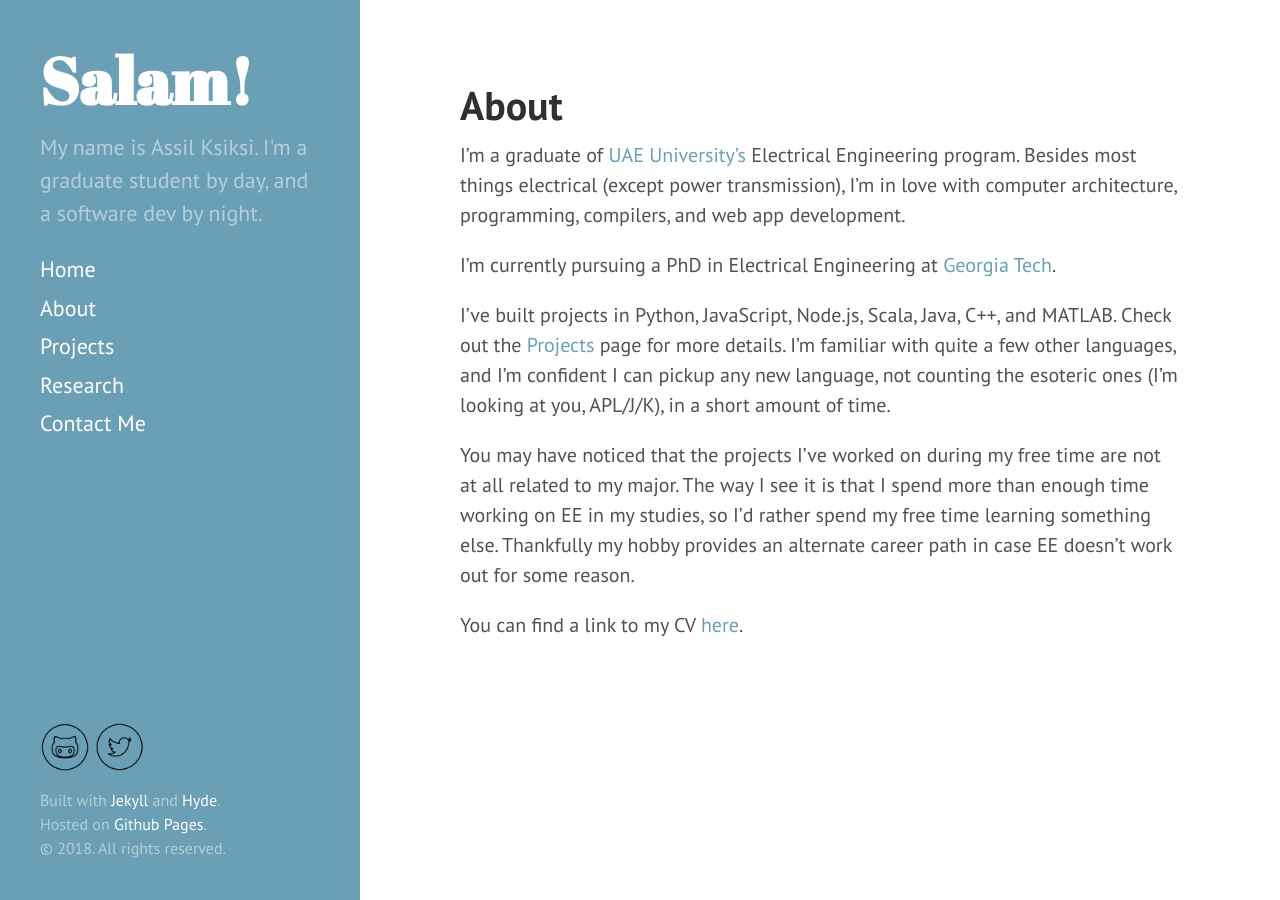
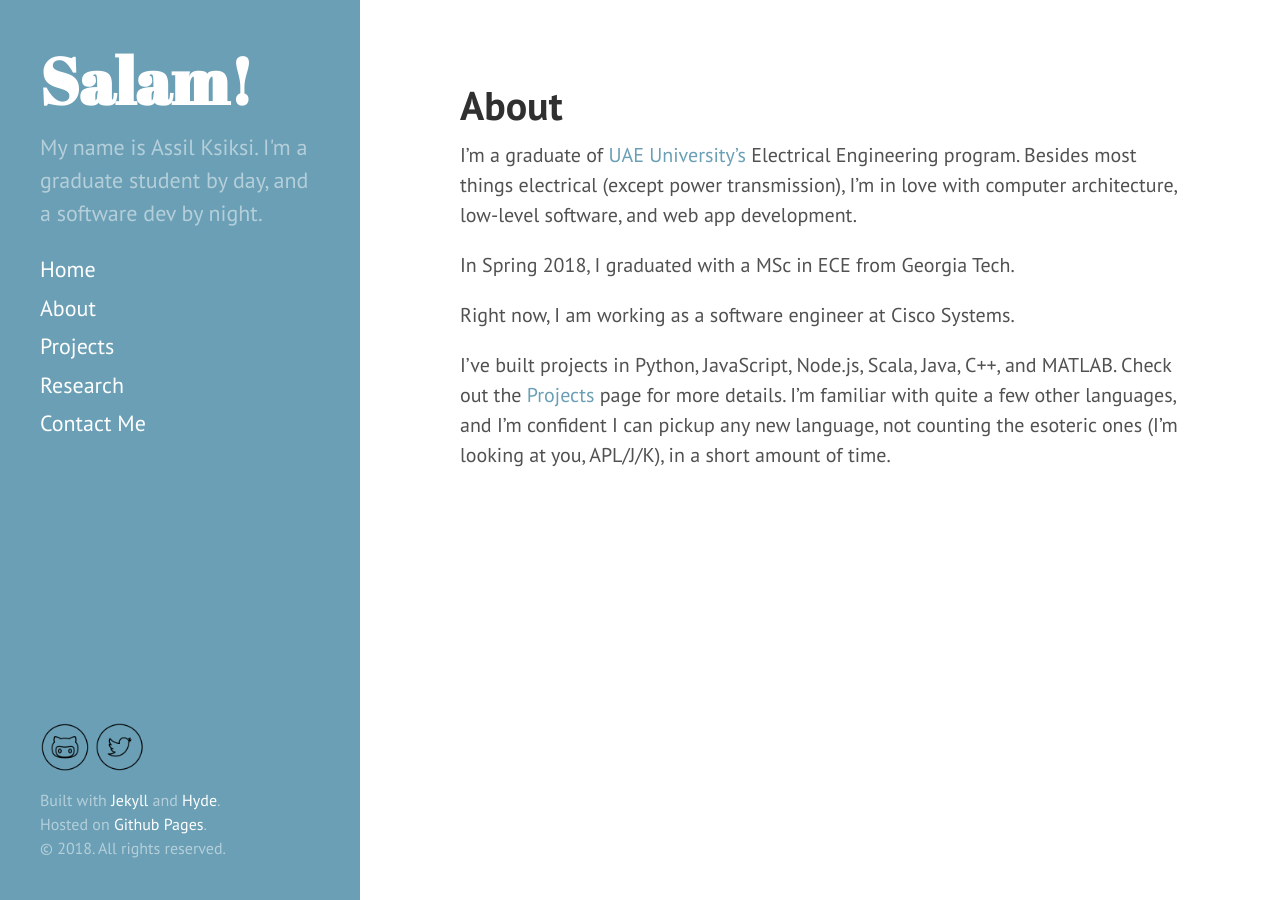
Before and after one commit to aksiksi/blog, a Jekyll site: the page built from about/index.md, in a window 1280 px wide. Built offline with Jekyll 4.4.1, drawn with Linux system fonts in a browser that asks for light colours.

Commit message:
Changes to about and contact pages

```diff
--- a/about/index.md
+++ b/about/index.md
@@ -3,12 +3,10 @@ layout: page
 title: About
 ---
 
-I'm a graduate of [UAE University's](https://www.uaeu.ac.ae/en/) Electrical Engineering program. Besides most things electrical (except power transmission), I'm in love with computer architecture, programming, compilers, and web app development.
+I'm a graduate of [UAE University's](https://www.uaeu.ac.ae/en/) Electrical Engineering program. Besides most things electrical (except power transmission), I'm in love with computer architecture, low-level software, and web app development.
 
-I'm currently pursuing a PhD in Electrical Engineering at [Georgia Tech](https://www.ece.gatech.edu/).
+In Spring 2018, I graduated with a MSc in ECE from Georgia Tech.
+
+Right now, I am working as a software engineer at Cisco Systems.
 
 I've built projects in Python, JavaScript, Node.js, Scala, Java, C++, and MATLAB. Check out the [Projects]({{ site.url }}/projects/) page for more details. I'm familiar with quite a few other languages, and I'm confident I can pickup any new language, not counting the esoteric ones (I'm looking at you, APL/J/K), in a short amount of time.
-
-You may have noticed that the projects I've worked on during my free time are not at all related to my major. The way I see it is that I spend more than enough time working on EE in my studies, so I'd rather spend my free time learning something else. Thankfully my hobby provides an alternate career path in case EE doesn't work out for some reason.
-
-You can find a link to my CV [here]({{ site.baseurl }}cv.pdf).
```
Also changed, not shown: contact/index.md (+2 -2 lines).
